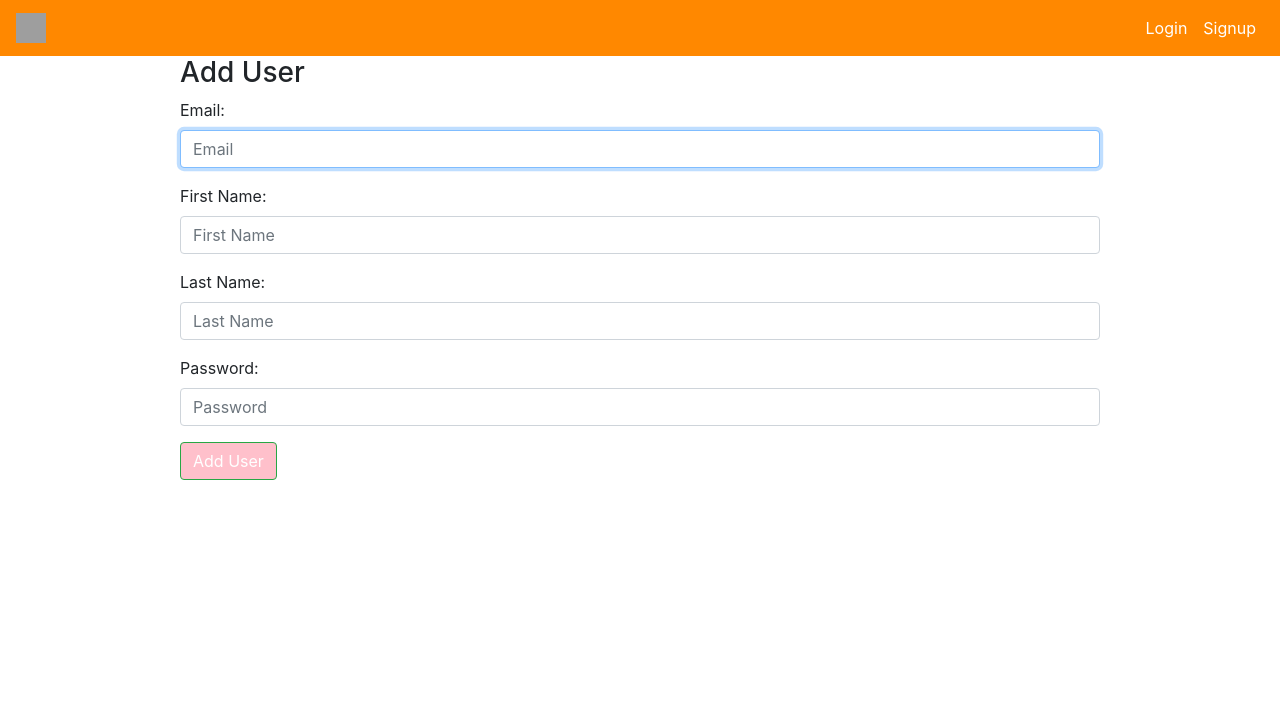
After one commit to tahirawan4/ffmpeg-flask, a Flask app: page /add_user in a window 1280 px wide. The commit adds this page. Shown: the top 720 px of the page. Run offline with Flask 2, Linux system fonts and the light colour scheme; some libraries are stand-ins or nearby versions; grey boxes are pictures that could not be loaded.

Commit message:
add and drop users

```diff
--- a/project/main.py
+++ b/project/main.py
@@ -91,3 +91,13 @@ def upload_content():
             flash('Content Uploaded Successfully')
 
     return render_template('upload_content.html', form=form)
+
+
+@app.route('/add_user', methods=['GET', 'POST'])
+def add_user():
+    return render_template('add_user.html', add_user='active')
+
+
+@app.route('/platform_users', methods=['GET', 'POST'])
+def platform_users():
+    return render_template('platform_users.html', platform_users='active')
--- /dev/null
+++ b/project/templates/add_user.html
@@ -0,0 +1,54 @@
+<!-- templates/signup.html -->
+
+{% extends "base.html" %}
+
+{% block content %}
+    <div class="column is-4 is-offset-4">
+        <h3 class="title">Add User</h3>
+        <div class="box">
+            {% with messages = get_flashed_messages() %}
+                {% if messages %}
+                    <div class="notification is-danger">
+                        {{ messages[0] }}
+                    </div>
+                {% endif %}
+            {% endwith %}
+
+            <form method="POST" action="{{ url_for('add_user') }}">
+                <div class="field">
+                    <div class="control form-group">
+                        <label for="email">Email:</label>
+                        <input class="input is-large form-control" type="email" name="email" placeholder="Email"
+                               autofocus="">
+                    </div>
+                </div>
+
+                <div class="field">
+                    <div class="control form-group">
+                        <label for="first_name">First Name:</label>
+                        <input class="input is-large form-control" type="text" name="first_name"
+                               placeholder="First Name" autofocus="">
+                    </div>
+                </div>
+
+                <div class="field">
+                    <div class="control form-group">
+                        <label for="last_name">Last Name:</label>
+                        <input class="input is-large form-control" type="text" name="last_name" placeholder="Last Name"
+                               autofocus="">
+                    </div>
+                </div>
+
+                <div class="field">
+                    <div class="control form-group">
+                        <label for="password">Password:</label>
+                        <input class="input is-large form-control" type="password" name="password"
+                               placeholder="Password">
+                    </div>
+                </div>
+
+                <button class="btn btn-success" type="submit" style="background: pink;">Add User</button>
+            </form>
+        </div>
+    </div>
+{% endblock %}
--- a/project/templates/base.html
+++ b/project/templates/base.html
@@ -77,6 +77,16 @@
             {#            <li class="nav-item">#}
             {#                <a class="nav-link" href="#">Pricing</a>#}
             {#            </li>#}
+
+            {% if current_user.is_authenticated %}
+                <li class="nav-item">
+                    <a class="nav-link {{ platform_users }}" href="{{ url_for('platform_users') }}">Users</a>
+                </li>
+                <li class="nav-item">
+                    <a class="nav-link {{ add_user }}" href="{{ url_for('add_user') }}">Add User</a>
+                </li>
+
+            {% endif %}
         </ul>
         <ul class="navbar-nav">
             {% if current_user.is_authenticated %}
@@ -107,15 +117,15 @@
     <div class="row">
         <div class="col-1"></div>
         <div class="col-10">
-            {% with messages = get_flashed_messages() %}
-                {% if messages %}
-                    <ul class=flashes>
-                        {% for message in messages %}
-                            <li>{{ message }}</li>
-                        {% endfor %}
-                    </ul>
-                {% endif %}
-            {% endwith %}
+            {#            {% with messages = get_flashed_messages() %}#}
+            {#                {% if messages %}#}
+            {#                    <ul class=flashes>#}
+            {#                        {% for message in messages %}#}
+            {#                            <li>{{ message }}</li>#}
+            {#                        {% endfor %}#}
+            {#                    </ul>#}
+            {#                {% endif %}#}
+            {#            {% endwith %}#}
             {% block content %}
             {% endblock %}
         </div>
```
Also changed, not shown: project/templates/platform_users.html (added, +7 -0 lines).
